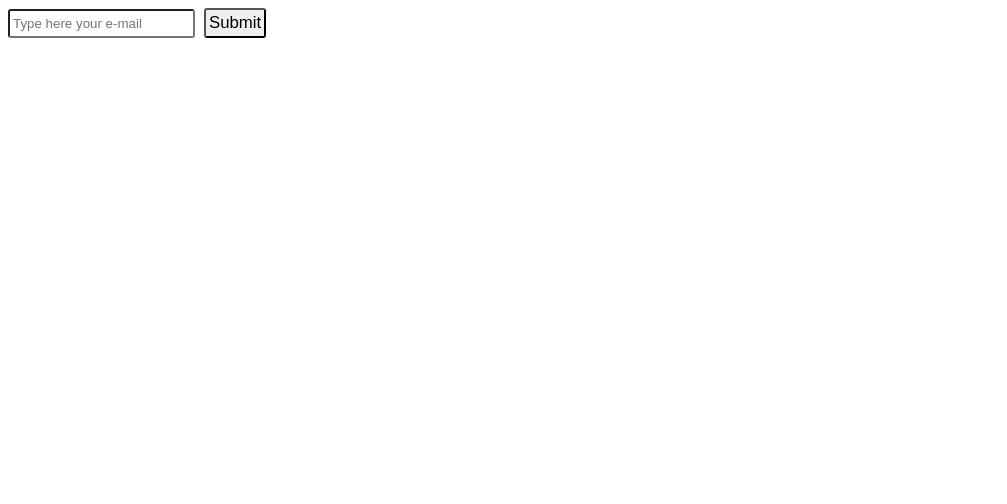
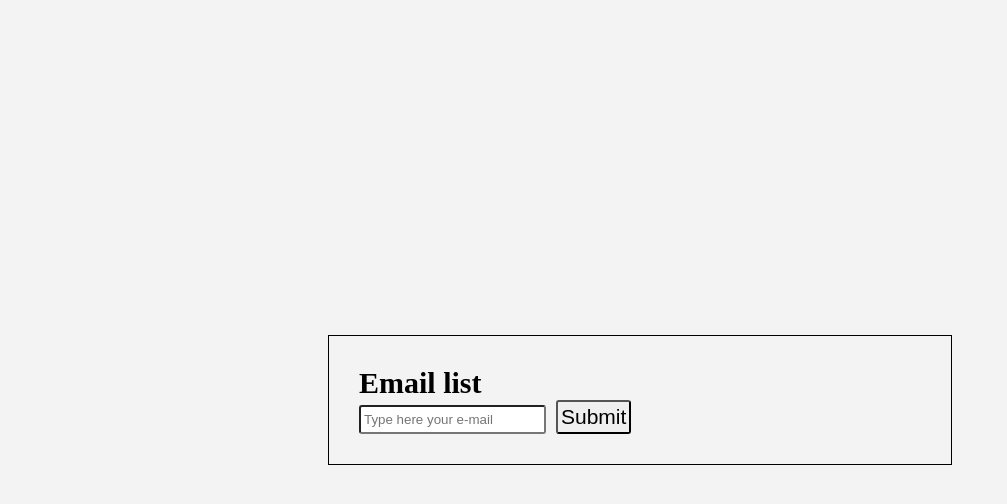
Before and after one commit to VAO61/lodoss__learn_chapter-09, a website: page src/html/task-2.html in a window 1280 px wide. Shown: the whole page, without its empty margins (0-1007 px from the left). Drawn offline with Linux system fonts and the light colour scheme; files that its build step writes are made by us from their sources.

Commit message:
Webpack 1st stable bundler | UPD: restructuring

```diff
--- a/src/html/task-2.html
+++ b/src/html/task-2.html
@@ -5,7 +5,12 @@
     <meta name="viewport" content="width=device-width, initial-scale=1.0" />
     <meta http-equiv="X-UA-Compatible" content="ie=edge" />
     <title>Document</title>
+    <link rel="stylesheet" href="style.css" />
     <style type="text/css">
+      body {
+        background-color: #f4f3f4;
+        height: 100vh;
+      }
       .button {
         margin-left: 15px;
       }
@@ -15,6 +20,7 @@
         border-radius: 4px;
       }
       #inputTest {
+        /* display: flex; */
         padding: 5px 3px;
         border-radius: 3px;
       }
@@ -28,11 +34,25 @@
       li {
         padding-bottom: 15px;
       }
+
+      .email-list {
+        position: absolute;
+        z-index: 2;
+        width: 624px;
+        padding: 30px;
+        top: 50%;
+        left: 50%;
+        transform: translate(-50%, -50%);
+        border: solid 1px;
+      }
     </style>
   </head>
   <body>
-    <input id="inputTest" placeholder="Type here your e-mail" type="test" />
-    <button id="submit" type="button">Submit</button>
+    <section class="container email-list">
+      <h2 class="email-list__h2">Email list</h2>
+      <input id="inputTest" placeholder="Type here your e-mail" type="test" />
+      <button id="submit" type="button">Submit</button>
+    </section>
 
     <script src="../js/validation.js"></script>
     <script src="../js/rendering.js"></script>
--- a/src/index.js
+++ b/src/index.js
@@ -1,3 +1,5 @@
+import './style.css';
+
 import './js/markdown-to-html';
 import './js/rendering';
 import './js/validation';
--- a/src/js/rendering.js
+++ b/src/js/rendering.js
@@ -16,7 +16,7 @@ const addElement = () => {
     store.push({ id: nextId++, value: value });
     renderList();
   } else {
-    alert(`${value} не является email адресом`);
+    alert(`${value} не является email адресом1`);
   }
 };
 
--- /dev/null
+++ b/src/scss/test.scss
@@ -0,0 +1,5 @@
+$offset: 15px;
+
+body {
+  padding-top: $offset * 10;
+}
--- /dev/null
+++ b/src/style.css
@@ -0,0 +1,16 @@
+* {
+  padding: 0;
+  margin: 0;
+  box-sizing: border-box;
+  position: relative;
+}
+
+html {
+  /* font-family: Barkentina; */
+  /* height: 100%; */
+  font-size: 20px;
+}
+
+/* body {} */
+
+/* button {} */
```
Also changed, not shown: dist/main.js (deleted), 1 other file.
